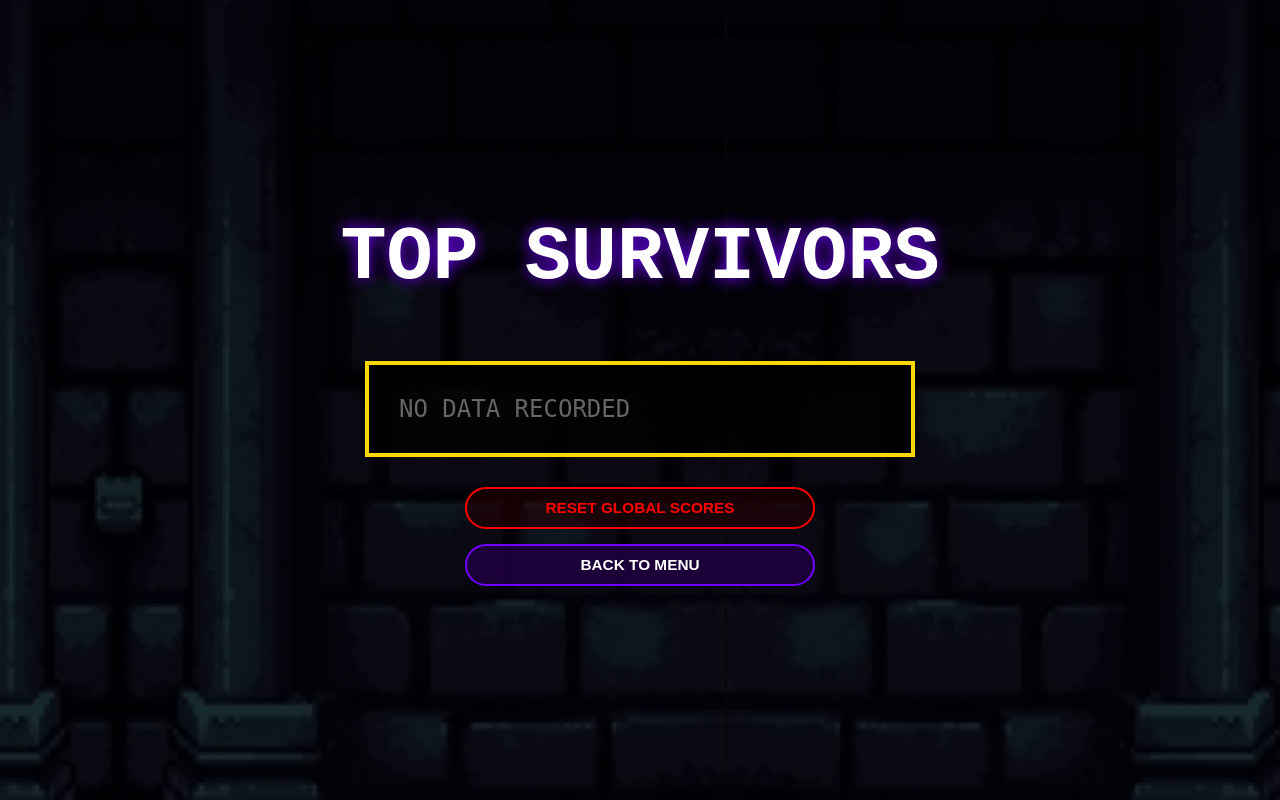
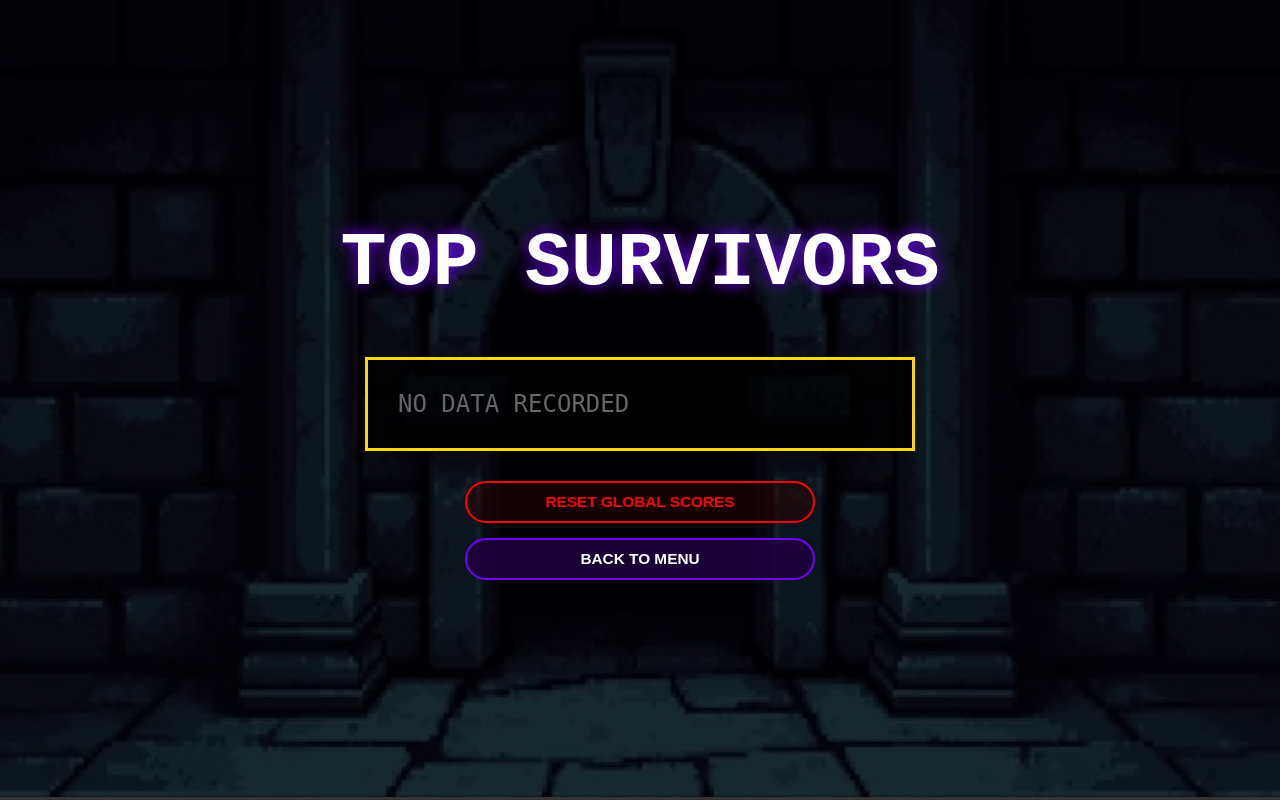
Before and after one commit to ThidasDinura/Blood-Blade--Zero-GAME, a PHP site: page /leaderboard-list.php in a window 1280 px wide. Run offline with PHP 8.4, Linux system fonts and the light colour scheme; the visitor is signed in with stand-in values (Sample User, id 1); data that the repository does not hold is empty.

Commit message:
UI fixes

```diff
--- a/leaderboard-list.php
+++ b/leaderboard-list.php
@@ -17,8 +17,8 @@ $result = $conn->query("SELECT email, high_score FROM users WHERE high_score > 0
     <div class="ui-layer">
         <h1 class="game-title">TOP SURVIVORS</h1>
 
-        <div class="leaderboard-container" style="background: rgba(0,0,0,0.8); border: 4px solid gold; padding: 30px; min-width: 550px;">
-            <ul id="full-leaderboard" style="list-style: none; font-size: 24px; color: #0f0; text-align: left;">
+        <div class="leaderboard-container" style="background: rgba(0,0,0,0.8); border: 3px solid gold; padding: 30px; min-width: 550px;">
+            <ul id="full-leaderboard" style="list-style: none; font-size: 24px; color: #6f00ffbb; text-align: left;">
                 <?php
                 if ($result->num_rows > 0) {
                     $rank = 1;
--- a/style.css
+++ b/style.css
@@ -44,20 +44,20 @@ canvas {
 .hidden { display: none !important; }
 
 .title-screen {
-    background: linear-gradient(rgba(0,0,0,0.6), rgba(0,0,0,0.6)), url('image (5).png');
+    background: linear-gradient(rgba(0,0,0,0.6), rgba(0,0,0,0.6)), url('mainmenu.png');
     background-size: 100% 100%;
 }
 
 .game-title {
     font-size: 6vw;
     text-shadow: 0 0 15px #7000ff;
-    margin-bottom: 40px;
+    margin-bottom: 30px;
 }
 
 .menu-options { display: flex; flex-direction: column; gap: 20px; }
 
 button {
-    padding: 15px 80px;
+    padding: 10px 30px;
     font-size: 1.5vw;
     cursor: pointer;
     background: rgba(30, 0, 60, 0.9);
@@ -161,7 +161,7 @@ button:hover {
 
 
 .puzzle-screen {
-    background: linear-gradient(rgba(15, 0, 30, 0.95), rgba(30, 0, 60, 0.95)), url('image (5).png');
+    background: linear-gradient(rgba(15, 0, 30, 0.95), rgba(30, 0, 60, 0.95)), url('mainmenu.png');
     background-size: 100% 100%;
 }
 
@@ -312,7 +312,7 @@ button:hover {
 
 .leaderboard-container {
     background: rgba(0, 0, 0, 0.8);
-    border: 2px solid yellow;
+    border: 2px solid #6f00ff67;
     padding: 20px;
     margin-top: 20px;
     min-width: 300px;
@@ -322,7 +322,7 @@ button:hover {
 #leaderboard-list {
     list-style: none;
     padding: 0;
-    color: #00ff00;
+    color: #6f00ff67;
     text-align: left;
 }
 
@@ -349,7 +349,7 @@ button:hover {
 
 .pixel-bg {
     background-color: #000; /* Fallback to black */
-    background-image: linear-gradient(rgba(0,0,0,0.8), rgba(0,0,0,0.8)), url('image (4).png');
+    background-image: linear-gradient(rgba(0,0,0,0.8), rgba(0,0,0,0.8)), url('mainmenu.png');
     background-size: cover;
     background-position: center;
     image-rendering: pixelated; /* Keeps that retro feel */
```
Also changed, not shown: main menu.png (deleted), mainmenu.png (added).
